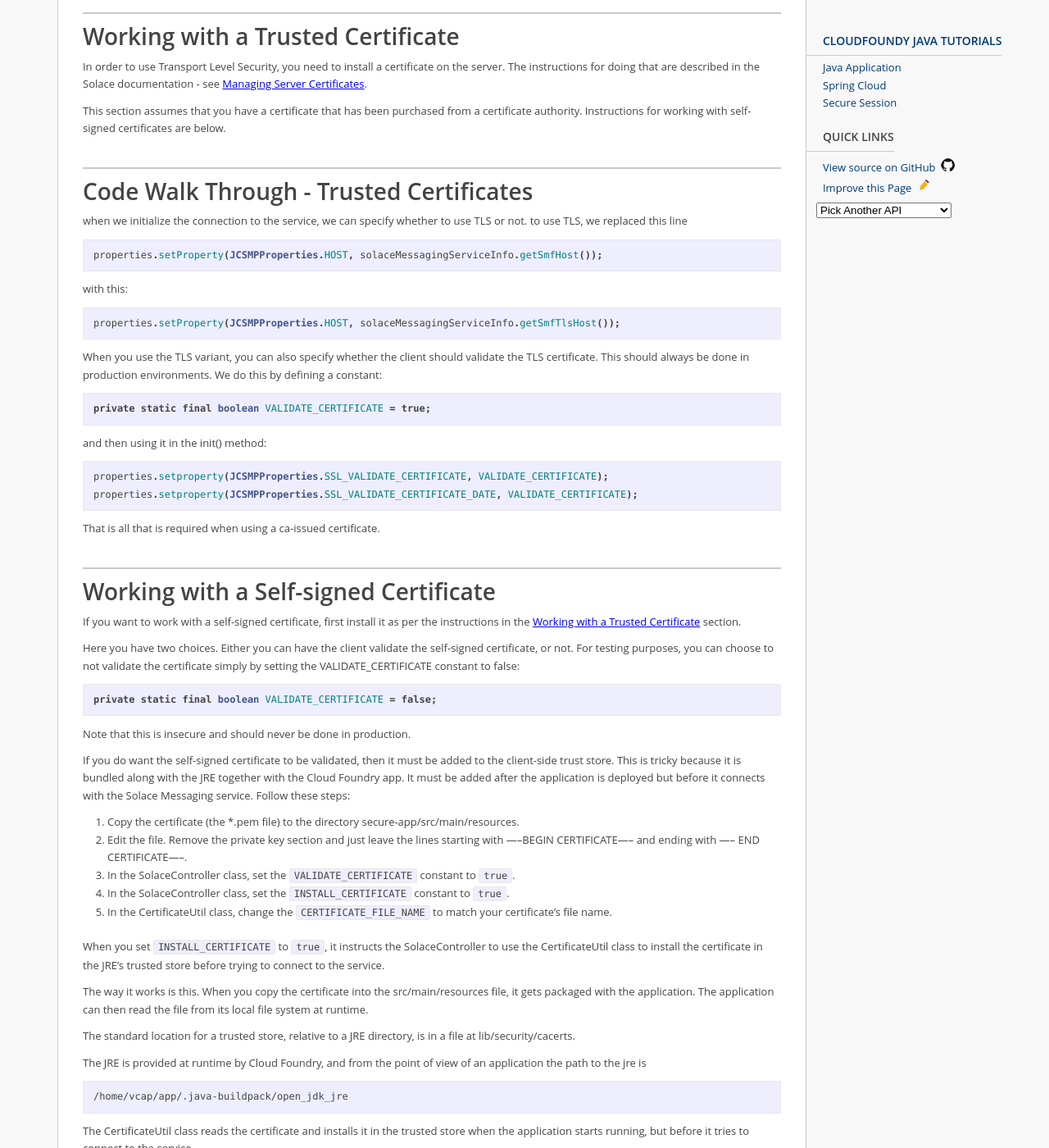
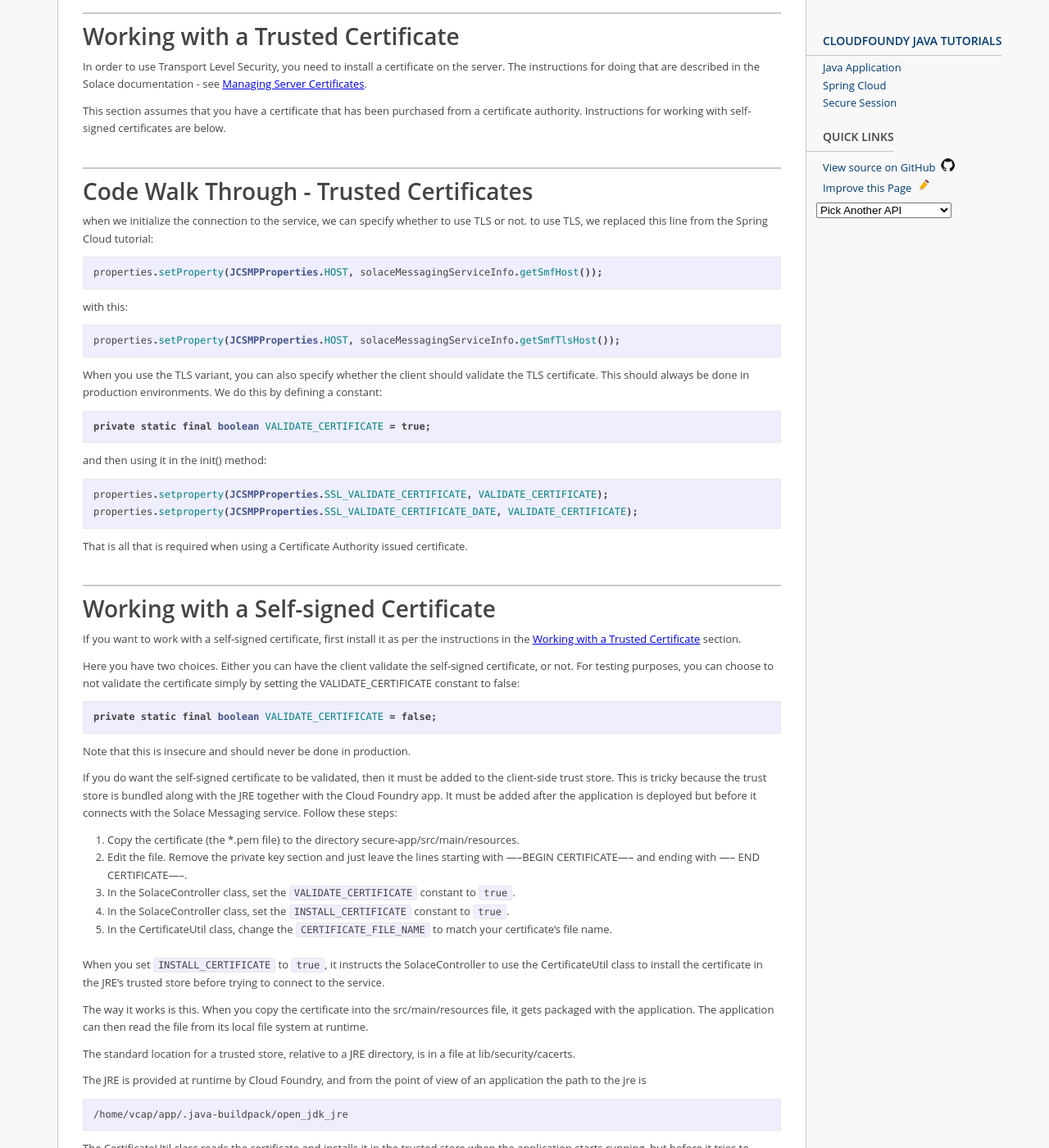
Before and after one commit to SolaceSamples/solace-samples-cloudfoundry-java, a Jekyll site: the page built from docs/_tutorials/secure-sessions.md, in a window 1280 px wide and 1400 px high, scrolled down 733 px. Shown: the whole window at 82% size. Built offline with Jekyll 4.4.1, drawn with Linux system fonts in a browser that asks for light colours; some of the changed text lies outside the part shown.

Commit message:
minor improvements to the secure-sessions tutorial.

````diff
--- a/docs/_tutorials/secure-sessions.md
+++ b/docs/_tutorials/secure-sessions.md
@@ -15,7 +15,7 @@ icon: spring-cloud.jpg
 
 ## Overview
 
-This tutorial is part of a series of tutorials which aims to introduce users to Solace Messaging in Pivotal Cloud Foundry. Solace Messaging in Pivotal Cloud Foundry is delivered as a tile on the [Pivotal Network](https://network.pivotal.io/){:target="_blank"}. you can see the [solace messaging for pivotal cloud foundry documentation](http://docs.pivotal.io/solace-messaging/){:target="_blank"} for full details.
+This tutorial is part of a series of tutorials which aims to introduce users to Solace Messaging in Pivotal Cloud Foundry. Solace Messaging in Pivotal Cloud Foundry is delivered as a tile on the [Pivotal Network](https://network.pivotal.io/){:target="_blank"}. you can see the [Solace Messaging for Pivotal Cloud Foundry documentation](http://docs.pivotal.io/solace-messaging/){:target="_blank"} for full details.
 
 
 This tutorial is based on the [Spring Cloud]({{ site.baseurl }}/spring-cloud) tutorial, adding a demonstration on how to connect to the Solace Messaging service using TLS.
@@ -40,7 +40,7 @@ This section assumes that you have a certificate that has been purchased from a
 
 ## Code Walk Through - Trusted Certificates
 
-when we initialize the connection to the service, we can specify whether to use TLS or not. to use TLS, we replaced this line
+when we initialize the connection to the service, we can specify whether to use TLS or not. to use TLS, we replaced this line from the Spring Cloud tutorial:
 
 ```java
 properties.setProperty(JCSMPProperties.HOST, solaceMessagingServiceInfo.getSmfHost());
@@ -61,7 +61,7 @@ properties.setproperty(JCSMPProperties.SSL_VALIDATE_CERTIFICATE, VALIDATE_CERTIF
 properties.setproperty(JCSMPProperties.SSL_VALIDATE_CERTIFICATE_DATE, VALIDATE_CERTIFICATE);
 ```
 
-That is all that is required when using a ca-issued certificate.
+That is all that is required when using a Certificate Authority issued certificate.
 
 ## Working with a Self-signed Certificate
 
@@ -77,7 +77,7 @@ private static final boolean VALIDATE_CERTIFICATE = false;
 ```
 Note that this is insecure and should never be done in production.
 
-If you do want the self-signed certificate to be validated, then it must be added to the client-side trust store. This is tricky because it is bundled along with the JRE together with the Cloud Foundry app. It must be added after the application is deployed but before it connects with the Solace Messaging service. Follow these steps:
+If you do want the self-signed certificate to be validated, then it must be added to the client-side trust store. This is tricky because the trust store is bundled along with the JRE together with the Cloud Foundry app. It must be added after the application is deployed but before it connects with the Solace Messaging service. Follow these steps:
 
 1. Copy the certificate (the *.pem file) to the directory secure-app/src/main/resources.
 1. Edit the file. Remove the private key section and just leave the lines starting with -----BEGIN CERTIFICATE----- and ending with ----- END CERTIFICATE-----.
````
